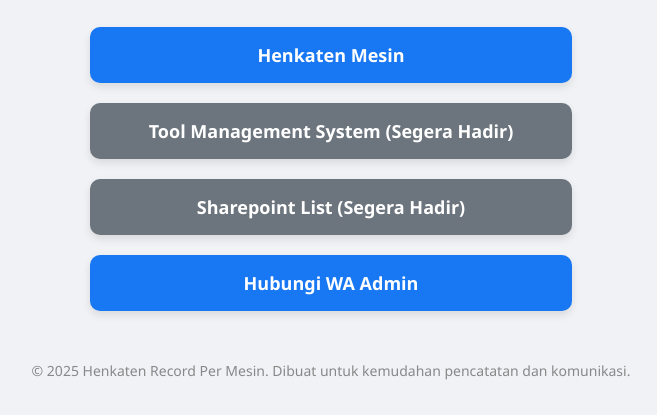
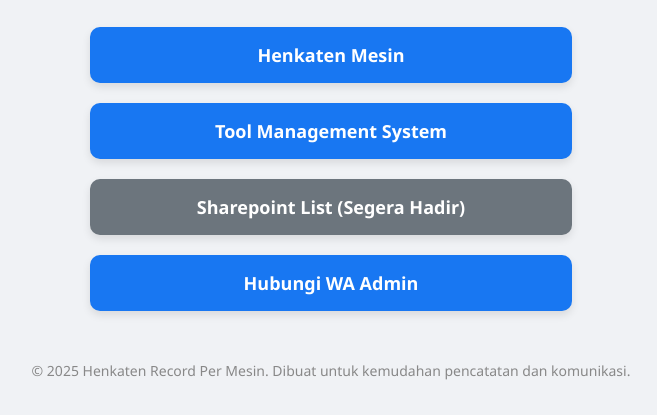
Before and after one commit to DitaNurl/Cam-Shaft-GRAFIR-A, a plain HTML site: page index.html in a window 1280 px wide. Shown: the part 167-582 px from the top of the page, without its empty margins (309-966 px from the left). Drawn offline with Linux system fonts and the light colour scheme.

Commit message:
Update TMS

```diff
--- a/index.html
+++ b/index.html
@@ -61,8 +61,8 @@
     Henkaten Mesin
   </a>
 
-  <a href="10.70.232.196:8095/#/tool/section" class="button" style="background-color: #6c757d; pointer-events: none; cursor: default;">
-    Tool Management System (Segera Hadir)
+  <a href="10.70.232.196:8095/#/tool/section"  class="button" target="_blank">
+    Tool Management System
   </a>
 
   <a href="#" class="button" style="background-color: #6c757d; pointer-events: none; cursor: default;">
```
